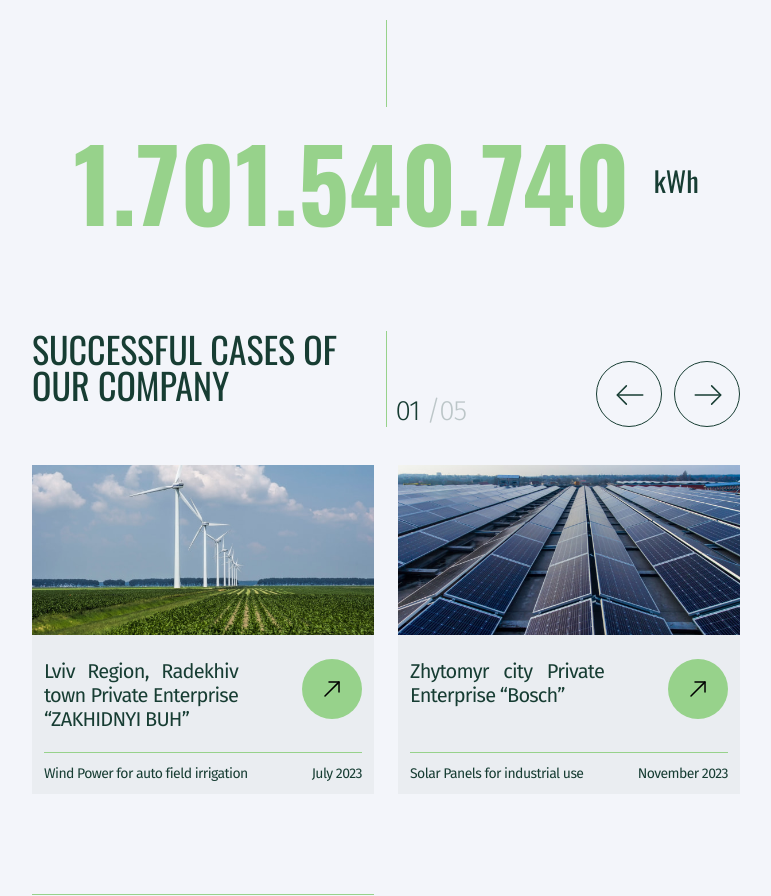
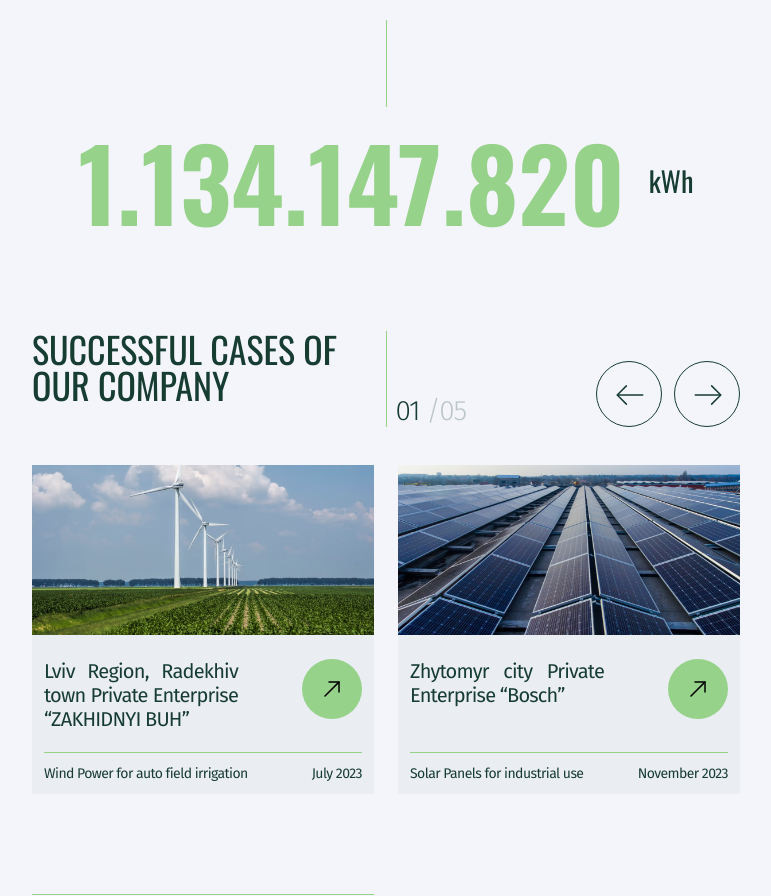
Before and after one commit to verado-batsu/ecosolution, a React (Create React App) app: page / in a window 1280 px wide. Shown: the part 1740-2636 px from the top of the page, without its empty margins (254-1025 px from the left). Built offline with nearby package versions, Linux system fonts and the light colour scheme.

Commit message:
CHANGED: start number of counter

```diff
--- a/src/components/Electricity/Electricity.jsx
+++ b/src/components/Electricity/Electricity.jsx
@@ -12,9 +12,7 @@ const {
 } = styled;
 
 export function Electricity() {
-    const [counterNumber, setCounterNumber] = useState(
-        Math.floor(new Date().getTime() / 1000)
-    );
+    const [counterNumber, setCounterNumber] = useState(1134147814);
 
     useEffect(() => {
         let timerId = null;
```
